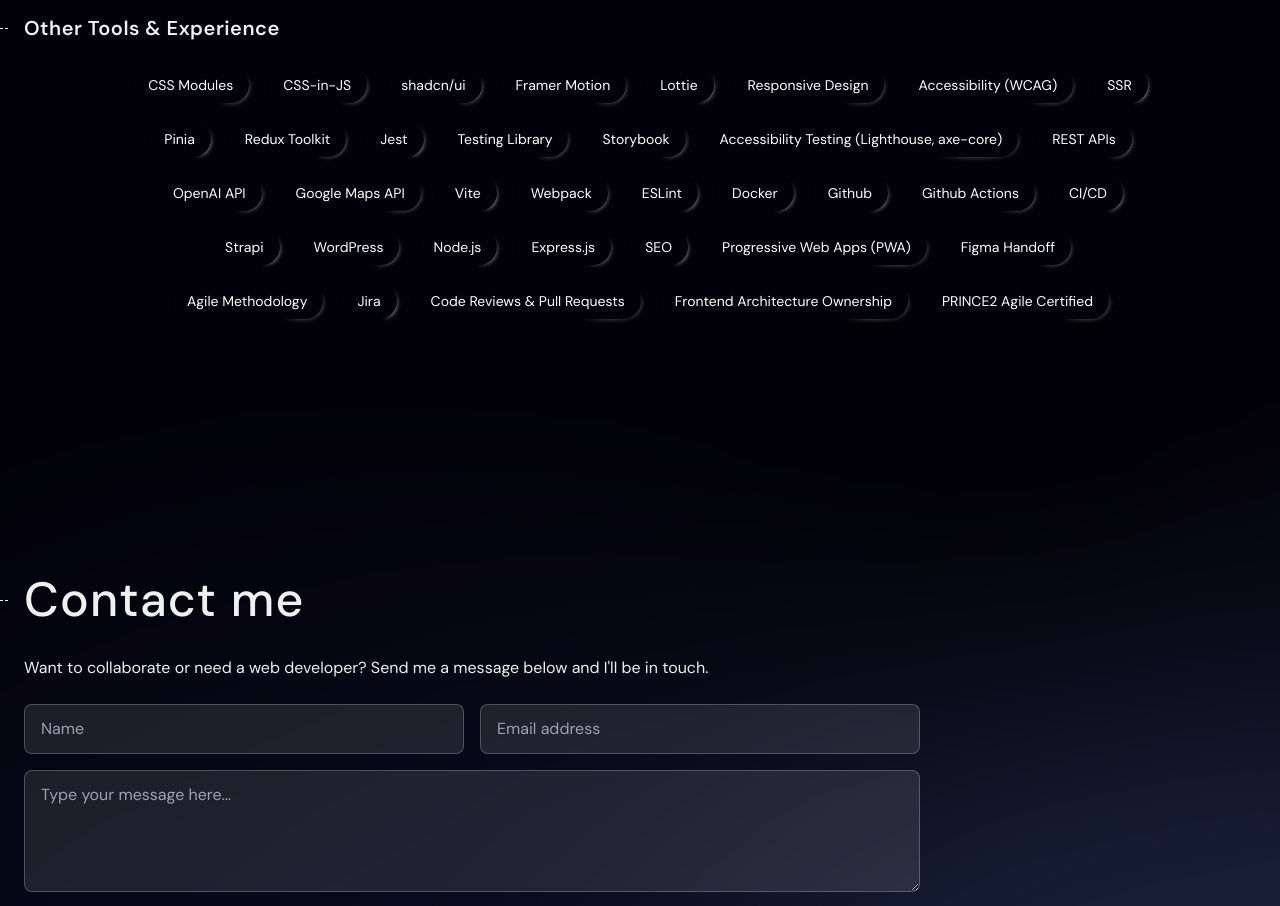
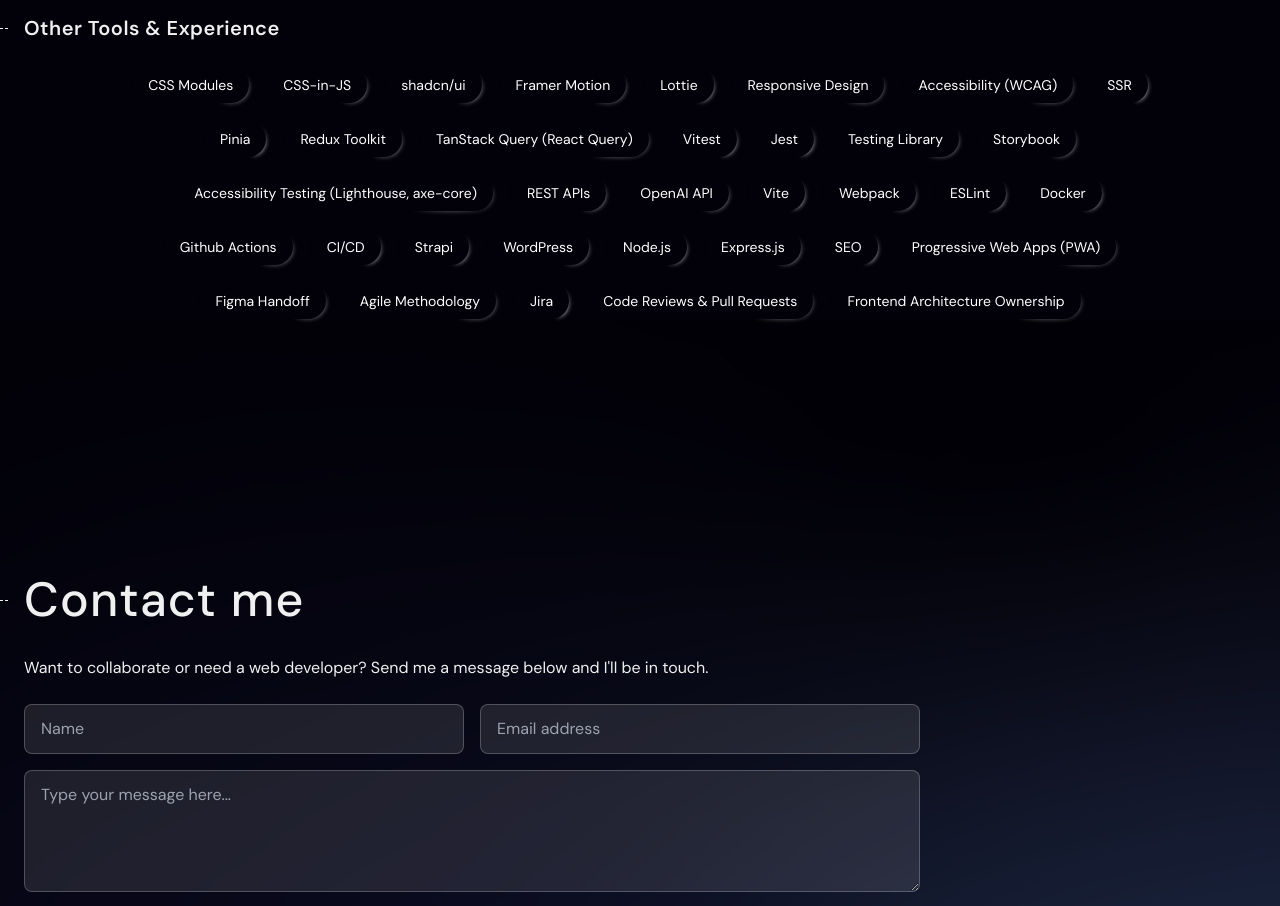
Before and after one commit to tomdolton/portfolio-2024, a Next.js app: page / in a window 1280 px wide. Shown: the part 4880-5786 px from the top of the page. Built offline with nearby package versions, Linux system fonts and the light colour scheme; no server answers.

Commit message:
Update additional tools list

```diff
--- a/app/components/AdditionalTools.js
+++ b/app/components/AdditionalTools.js
@@ -16,10 +16,11 @@
       "SSR",
       "Pinia",
       "Redux Toolkit",
+      "TanStack Query (React Query)"
     ],
 
     "Testing & Documentation": [
-      // "Vitest",
+      "Vitest",
       "Jest",
       "Testing Library",
       "Storybook",
@@ -29,7 +30,6 @@
     "API & Data": [
       "REST APIs",
       "OpenAI API",
-      "Google Maps API",
     ],
 
     "Build Tools & Formatting": [
@@ -37,7 +37,6 @@
       "Webpack",
       "ESLint",
       "Docker",
-      "Github",
       "Github Actions",
       "CI/CD",
     ],
@@ -55,7 +54,7 @@
       "Jira",
       "Code Reviews & Pull Requests",
       "Frontend Architecture Ownership",
-      "PRINCE2 Agile Certified",
+      // "PRINCE2 Agile Certified",
     ],
   };
 
```
